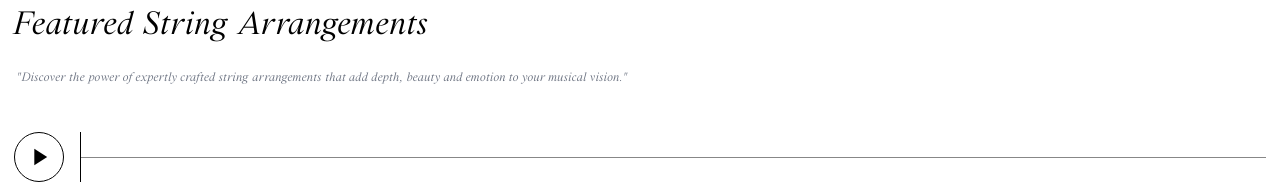
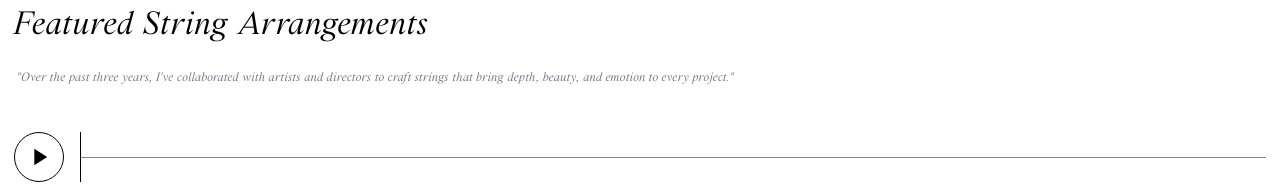
Before and after one commit to ejiro1994/vue-agency-menu-gsap-animation, a Vue app: page /music in a window 1280 px wide. Shown: the part 418-602 px from the top of the page. Built offline with nearby package versions, Linux system fonts and the light colour scheme.

Commit message:
Update MusicPage.vue to revise the featured string arrangements description, emphasizing collaboration with artists and directors over the past three years. This change aims to enhance the narrative and emotional connection of the content presented on the page.

```diff
--- a/src/views/MusicPage.vue
+++ b/src/views/MusicPage.vue
@@ -2,8 +2,7 @@
   <PageLayout>
     <h1 class="page-title font-kormelink italic mt-4 text-base">Featured String Arrangements</h1>
     <p class="font-kormelink italic text-xs px-4 text-gray-500 mb-8">
-      "Discover the power of expertly crafted string arrangements that add depth, beauty and emotion to your
-      musical vision."
+      "Over the past three years, I've collaborated with artists and directors to craft strings that bring depth, beauty, and emotion to every project."
     </p>
     <div class="content-container">
       <Playlist />
```
